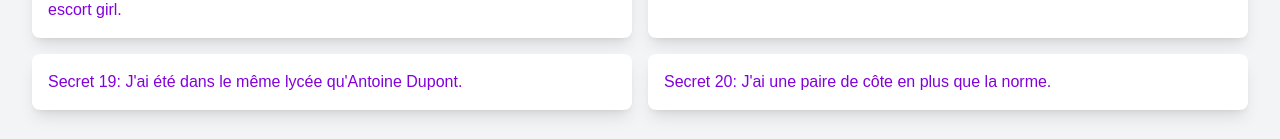
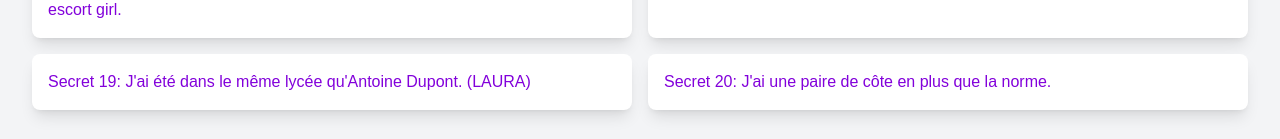
Before and after one commit to FlorianPgn/secret_chalet, a Next.js app: page / in a window 1280 px wide. Shown: the part 698-837 px from the top of the page. Built offline with nearby package versions, Linux system fonts and the light colour scheme.

Commit message:
Update page.tsx

```diff
--- a/src/app/page.tsx
+++ b/src/app/page.tsx
@@ -20,7 +20,7 @@
   { content: "Secret 16: J'ai volé la brosse à BBQ de Hugo." },
   { content: "Secret 17: Je me suis déjà fait·e casser la gueule par un type dont la mère est escort girl." },
   { content: "Secret 18: J'ai une tache de naissance juste au dessus de mon organe génital." },
-  { content: "Secret 19: J'ai été dans le même lycée qu'Antoine Dupont." },
+  { content: "Secret 19: J'ai été dans le même lycée qu'Antoine Dupont. (LAURA)" },
   { content: "Secret 20: J'ai une paire de côte en plus que la norme." },
 ];
 
```
